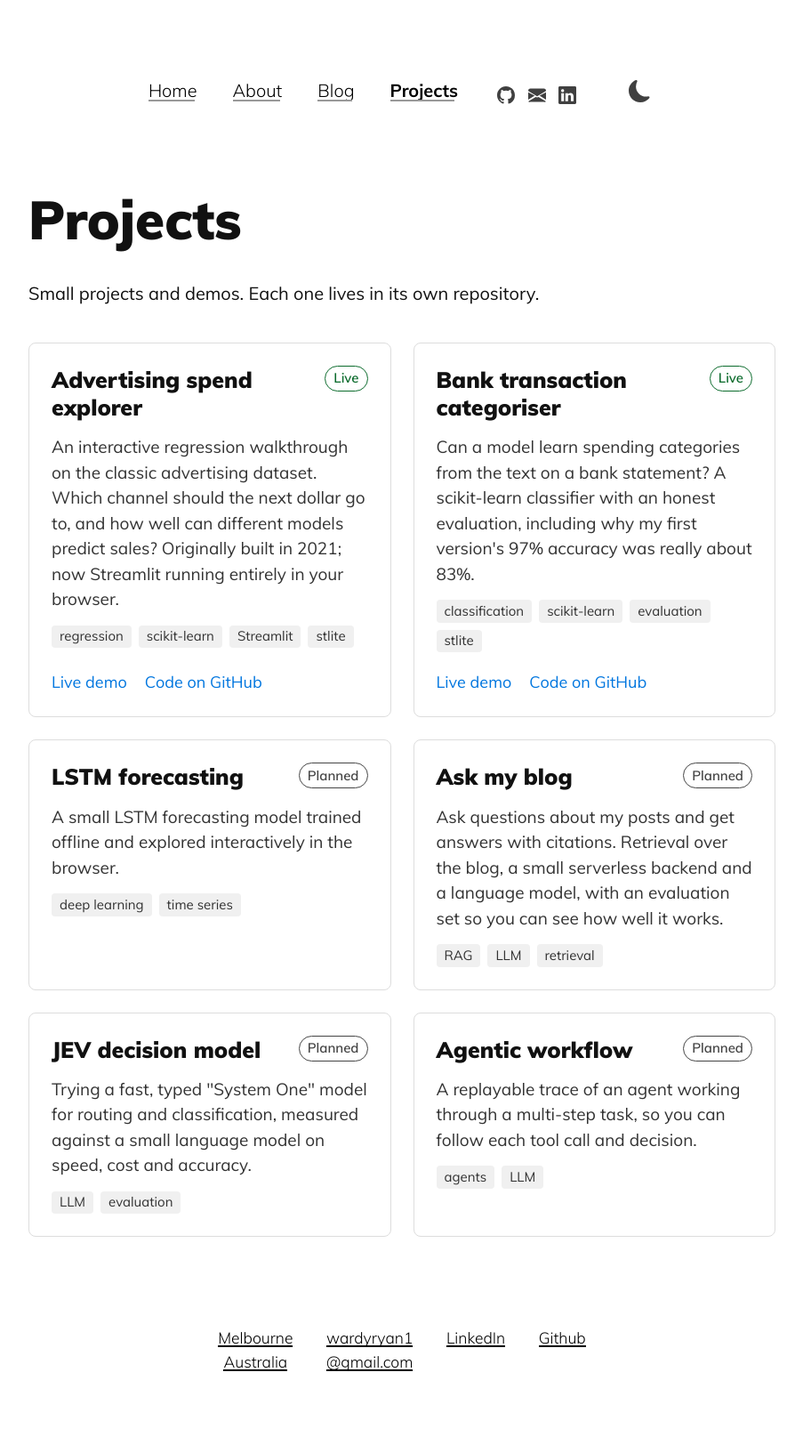
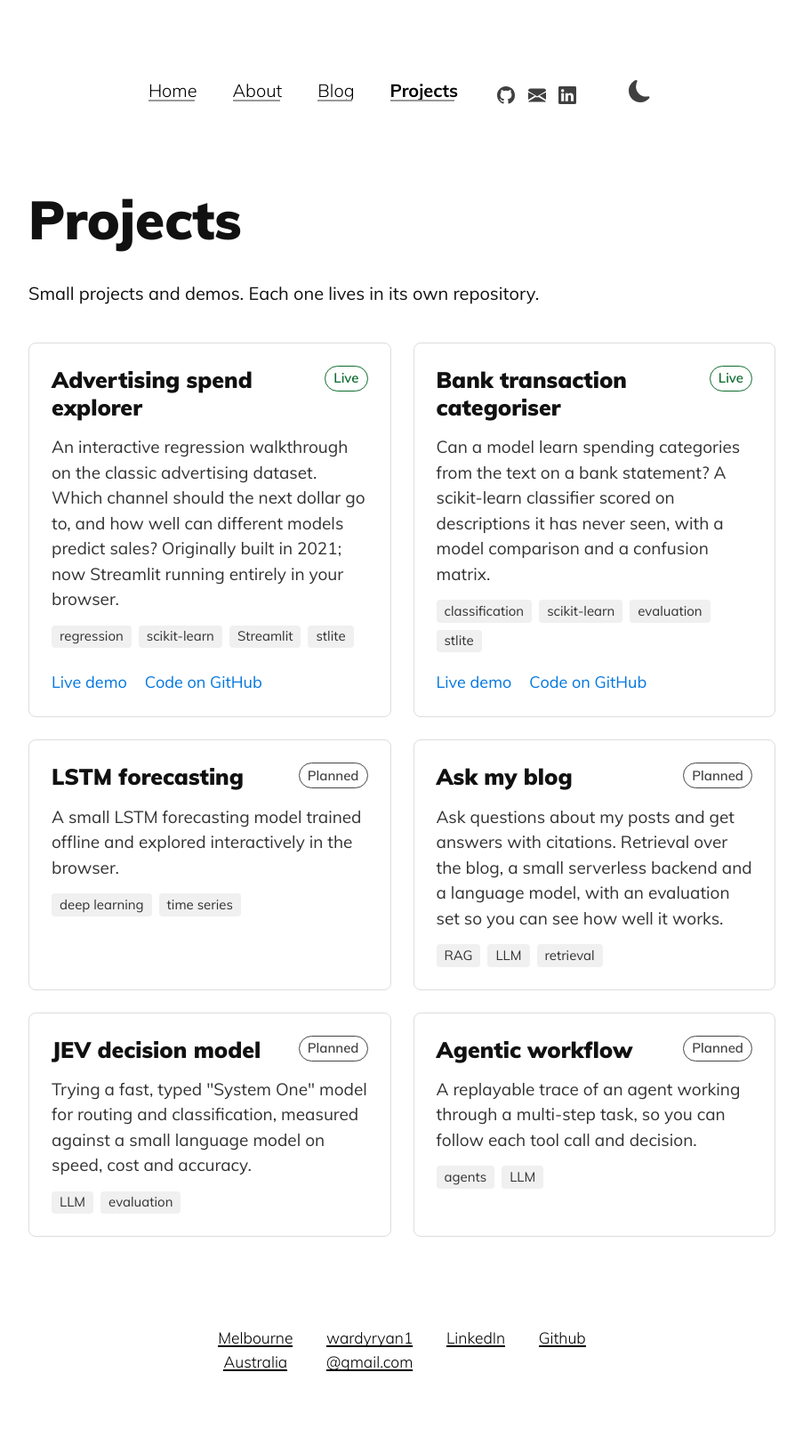
Before and after one commit to ryanward-io/ryanward-io.github.io, a Jekyll site: the page built from projects/index.md, in a window 1280 px wide. Shown: the whole page at 89% size, without its empty margins (188-1091 px from the left). Built offline with Jekyll 4.4.1, drawn with Linux system fonts in a browser that asks for light colours.

Commit message:
Projects: simpler bank categoriser card; note on keeping the history short
Co-Authored-By: Claude Sonnet 5.5 <noreply@anthropic.com>

```diff
--- a/_data/projects.yml
+++ b/_data/projects.yml
@@ -9,7 +9,7 @@
 
 - title: Bank transaction categoriser
   status: live
-  summary: Can a model learn spending categories from the text on a bank statement? A scikit-learn classifier with an honest evaluation, including why my first version's 97% accuracy was really about 83%.
+  summary: Can a model learn spending categories from the text on a bank statement? A scikit-learn classifier scored on descriptions it has never seen, with a model comparison and a confusion matrix.
   tags: [classification, scikit-learn, evaluation, stlite]
   demo: https://ryanward.dev/bank-transaction-categoriser/
   repo: https://github.com/ryanward-io/bank-transaction-categoriser
```
Also changed, not shown: PROJECT_IDEAS.md (+2 -1 lines).
